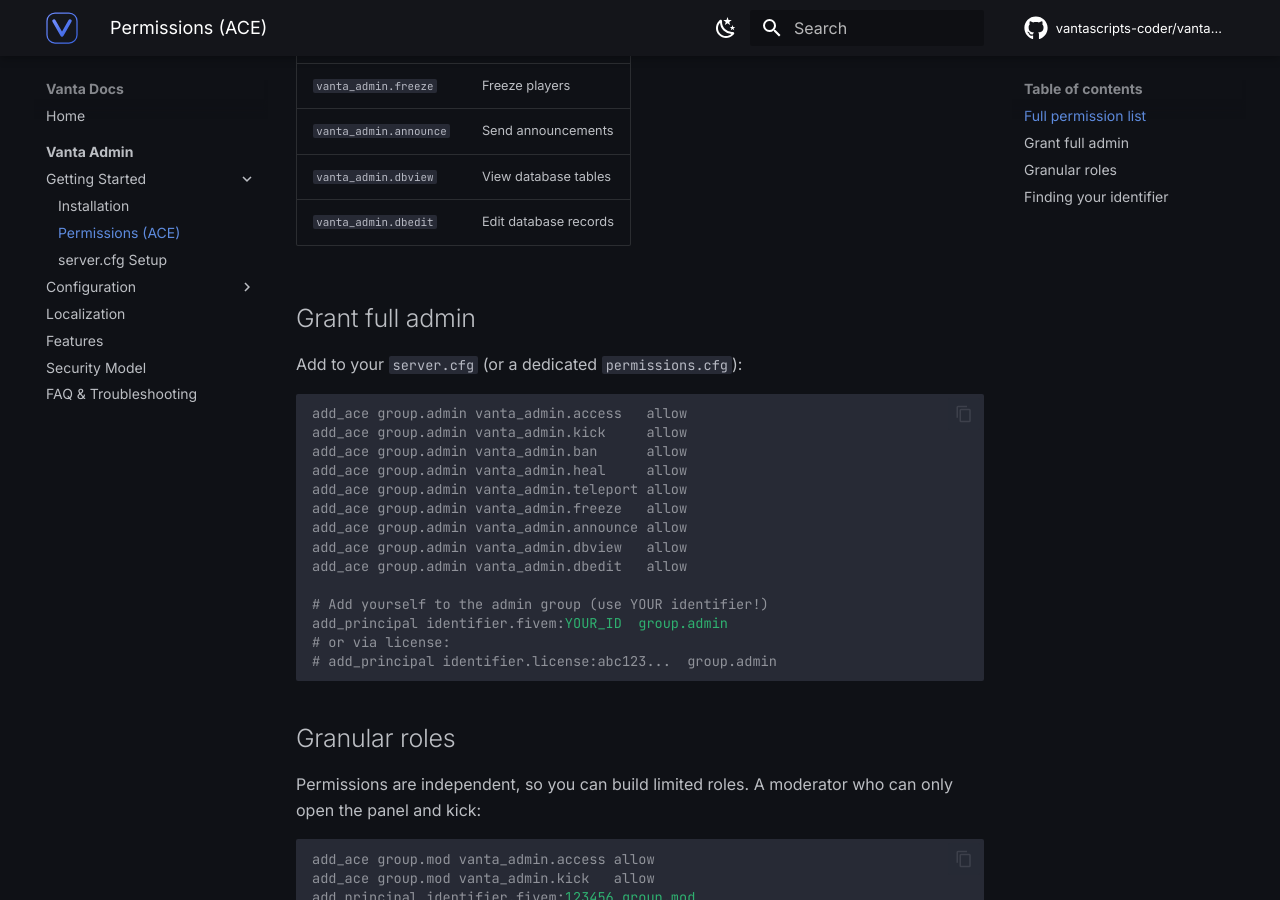
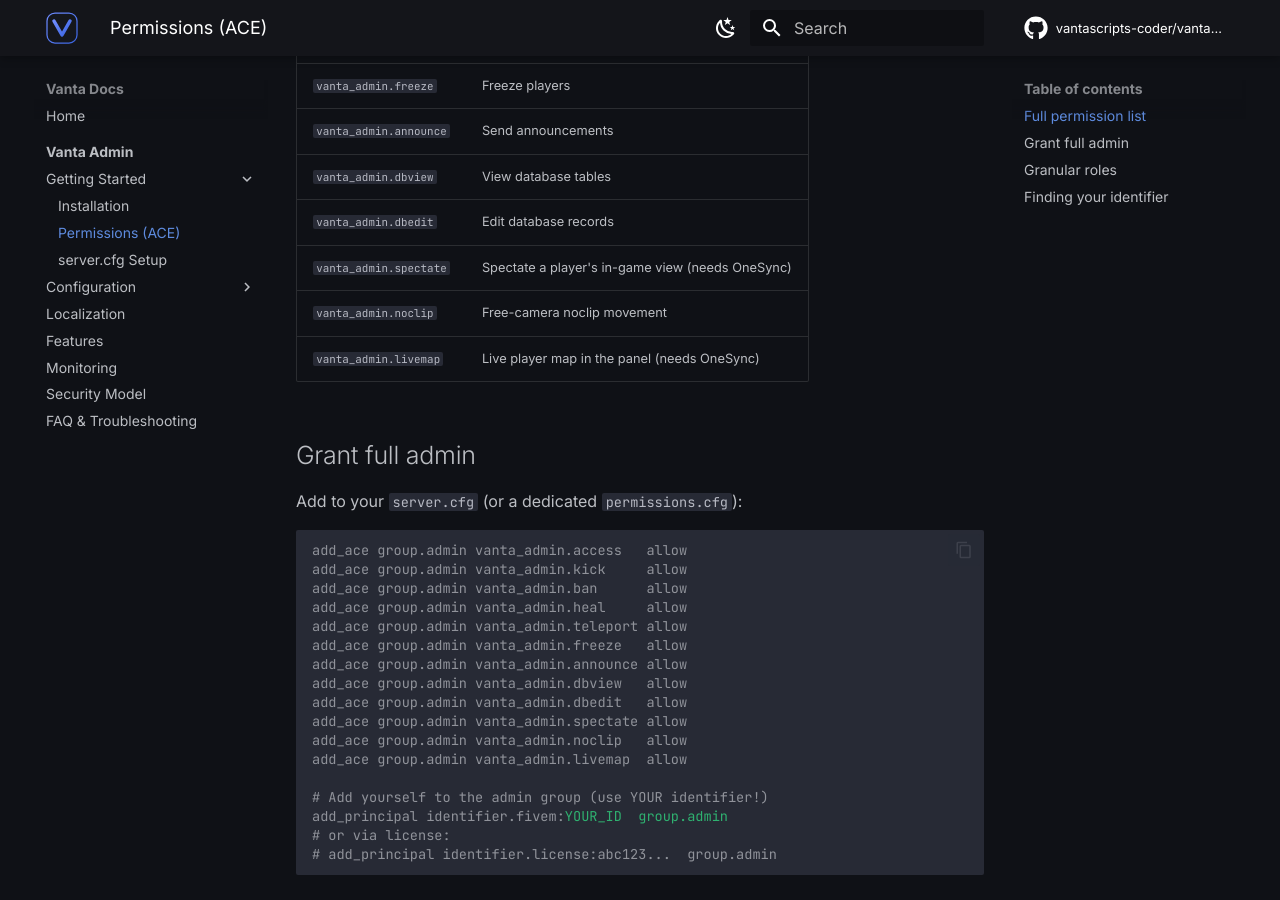
Before and after one commit to vantascripts-coder/vanta-docs, an MkDocs documentation site: the page built from docs/scripts/vanta-admin/getting-started/permissions.md, in a window 1280 px wide and 900 px high, scrolled down 690 px. Built offline with MkDocs 1.6.1 and Material for MkDocs 9.7.7, drawn with Linux system fonts in a browser that asks for light colours; comment, search, counter and statistics services are not loaded.

Commit message:
Docs: add monitoring (spectate/noclip/live map) + OneSync notes

```diff
--- a/docs/scripts/vanta-admin/getting-started/permissions.md
+++ b/docs/scripts/vanta-admin/getting-started/permissions.md
@@ -19,6 +19,9 @@
 | `vanta_admin.announce` | Send announcements |
 | `vanta_admin.dbview` | View database tables |
 | `vanta_admin.dbedit` | Edit database records |
+| `vanta_admin.spectate` | Spectate a player's in-game view (needs OneSync) |
+| `vanta_admin.noclip` | Free-camera noclip movement |
+| `vanta_admin.livemap` | Live player map in the panel (needs OneSync) |
 
 ## Grant full admin
 
@@ -34,6 +37,9 @@
 add_ace group.admin vanta_admin.announce allow
 add_ace group.admin vanta_admin.dbview   allow
 add_ace group.admin vanta_admin.dbedit   allow
+add_ace group.admin vanta_admin.spectate allow
+add_ace group.admin vanta_admin.noclip   allow
+add_ace group.admin vanta_admin.livemap  allow
 
 # Add yourself to the admin group (use YOUR identifier!)
 add_principal identifier.fivem:YOUR_ID  group.admin
--- a/mkdocs.yml
+++ b/mkdocs.yml
@@ -59,6 +59,7 @@
           - Framework Presets: scripts/vanta-admin/configuration/presets.md
       - Localization: scripts/vanta-admin/localization.md
       - Features: scripts/vanta-admin/features.md
+      - Monitoring: scripts/vanta-admin/monitoring.md
       - Security Model: scripts/vanta-admin/security.md
       - FAQ & Troubleshooting: scripts/vanta-admin/faq.md
 
```
Also changed, not shown: docs/scripts/vanta-admin/features.md (+8 -0 lines), docs/scripts/vanta-admin/monitoring.md (added, +77 -0 lines).
